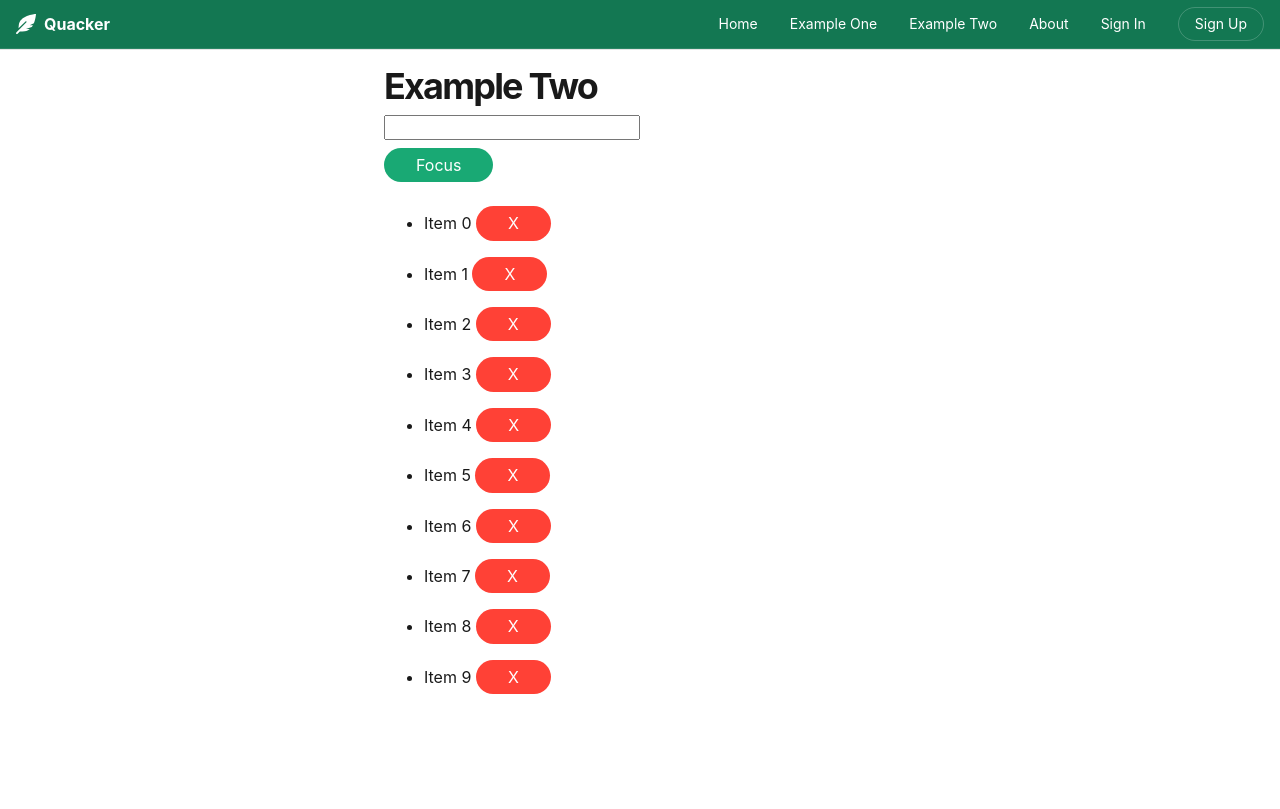
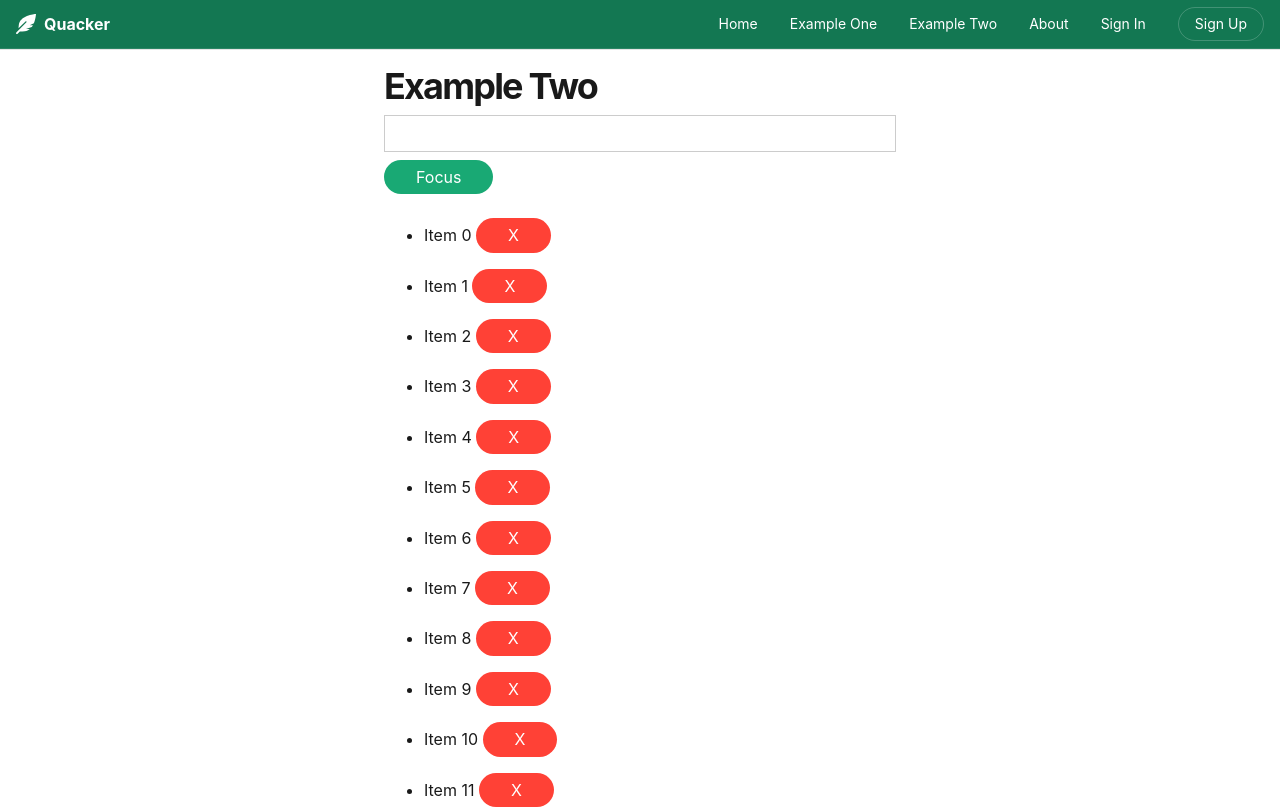
Before and after one commit to cngroupdk/vse-4it445-2019, a React (Create React App) app in the folder frontend/: page /example2 in a window 1280 px wide. Shown: the top 809 px of the page. Built offline with nearby package versions, Linux system fonts and the light colour scheme; what axios-mock-adapter would draw is missing.

Commit message:
Final state

```diff
--- a/frontend/src/atoms/TextInput.js
+++ b/frontend/src/atoms/TextInput.js
@@ -1,9 +1,13 @@
 import React from 'react';
 import classNames from 'classnames';
 
-export function TextInput({ className, ...props }) {
+export const TextInput = React.forwardRef(function TextInput(
+  { className, ...props },
+  ref,
+) {
   return (
     <input
+      ref={ref}
       type="text"
       className={classNames(
         'border-box input-reset ba b--black-20 pa2 db w-100',
@@ -12,4 +16,4 @@ export function TextInput({ className, ...props }) {
       {...props}
     />
   );
-}
+});
--- a/frontend/src/pages/ExampleTwoPage.js
+++ b/frontend/src/pages/ExampleTwoPage.js
@@ -9,7 +9,7 @@ import React, {
 import { Button, Heading, MainSection, TextInput } from '../atoms/';
 import { TopNavigation } from '../organisms/TopNavigation';
 
-const INITIAL_ITEMS = 10;
+const INITIAL_ITEMS = 1000;
 
 function getIems(count) {
   return new Array(count)
@@ -17,7 +17,9 @@ function getIems(count) {
     .map((_, index) => ({ id: index, text: `Item ${index}` }));
 }
 
-function ListItem({ item, onRemoveClick }) {
+const ListItem = React.memo(function ListItem(props) {
+  const { item, onRemoveClick } = props;
+  useWhyDidYouUpdate('ListItem', props);
   return (
     <li className="pv2">
       {item.text}{' '}
@@ -31,15 +33,34 @@ function ListItem({ item, onRemoveClick }) {
       </Button>
     </li>
   );
-}
+});
 
 export function ExampleTwoPage() {
   const [items, setItems] = useState(() => getIems(INITIAL_ITEMS));
   const [text, setText] = useState('');
+  const inputRef = useRef();
+  const previousTextRef = useRef();
 
-  const removeItem = item => {
+  console.log('---> 1');
+  const uppercaseText = useMemo(() => {
+    console.log('---> 2');
+    return text.toUpperCase();
+  }, [text]);
+
+  useEffect(() => {
+    // console.log('text:', text, 'previousText:', previousTextRef.current);
+    previousTextRef.current = text;
+  }, [text]);
+
+  const removeItemMemoVersion = useMemo(() => {
+    return item => {
+      setItems(oldItems => oldItems.filter(({ id }) => id !== item.id));
+    };
+  }, []);
+
+  const removeItem = useCallback(item => {
     setItems(oldItems => oldItems.filter(({ id }) => id !== item.id));
-  };
+  }, []);
 
   return (
     <div>
@@ -47,9 +68,22 @@ export function ExampleTwoPage() {
       <MainSection>
         <Heading>Example Two</Heading>
         <div className="mv2">
-          <input value={text} onChange={e => setText(e.target.value)} />
+          <TextInput
+            ref={inputRef}
+            value={text}
+            onChange={e => setText(e.target.value)}
+          />
         </div>
-        <Button>Focus</Button>
+        {uppercaseText}
+        <Button
+          onClick={() => {
+            if (inputRef.current) {
+              inputRef.current.focus();
+            }
+          }}
+        >
+          Focus
+        </Button>
         <ul>
           {items.map(item => (
             <ListItem key={item.id} item={item} onRemoveClick={removeItem} />
@@ -59,3 +93,37 @@ export function ExampleTwoPage() {
     </div>
   );
 }
+
+function useWhyDidYouUpdate(name, props) {
+  // Get a mutable ref object where we can store props ...
+  // ... for comparison next time this hook runs.
+  const previousProps = useRef();
+
+  useEffect(() => {
+    if (previousProps.current) {
+      // Get all keys from previous and current props
+      const allKeys = Object.keys({ ...previousProps.current, ...props });
+      // Use this object to keep track of changed props
+      const changesObj = {};
+      // Iterate through keys
+      allKeys.forEach(key => {
+        // If previous is different from current
+        if (previousProps.current[key] !== props[key]) {
+          // Add to changesObj
+          changesObj[key] = {
+            from: previousProps.current[key],
+            to: props[key],
+          };
+        }
+      });
+
+      // If changesObj not empty then output to console
+      if (Object.keys(changesObj).length) {
+        console.log('[why-did-you-update]', name, changesObj);
+      }
+    }
+
+    // Finally update previousProps with current props for next hook call
+    previousProps.current = props;
+  });
+}
```
